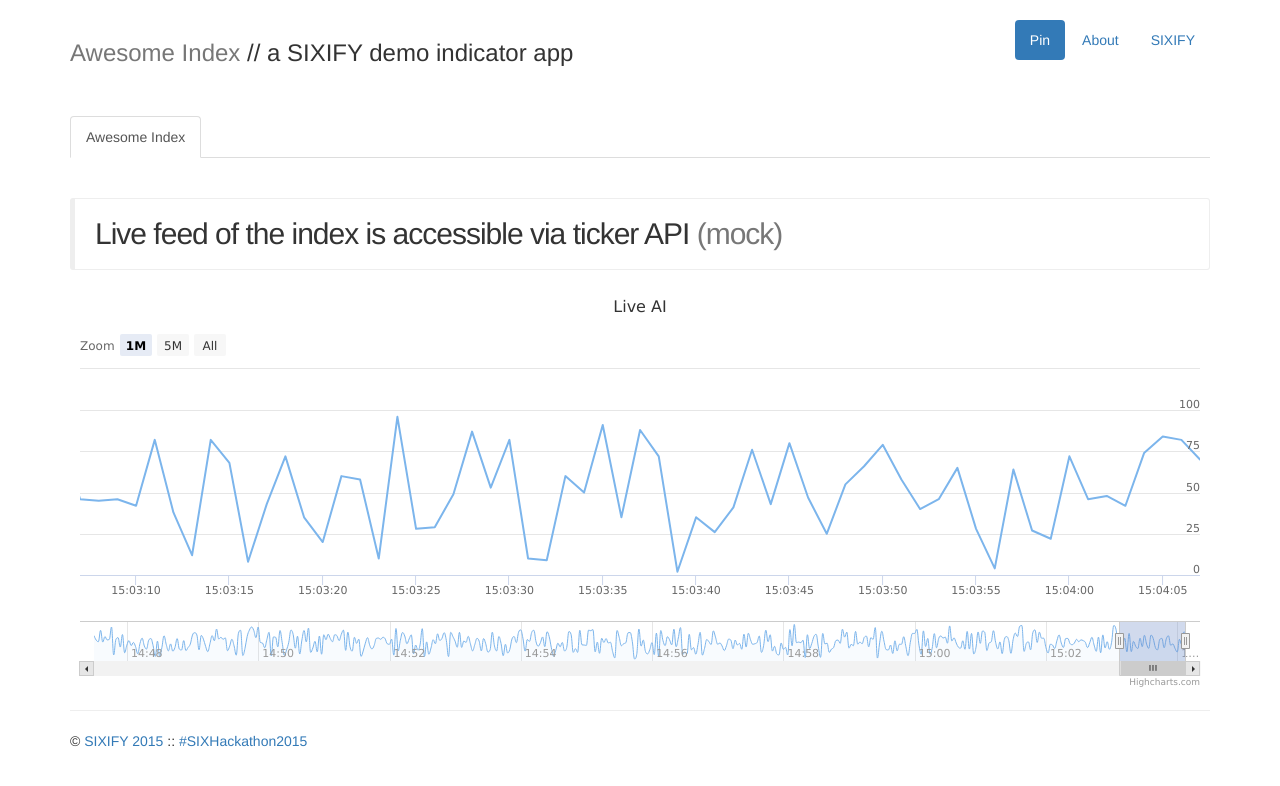
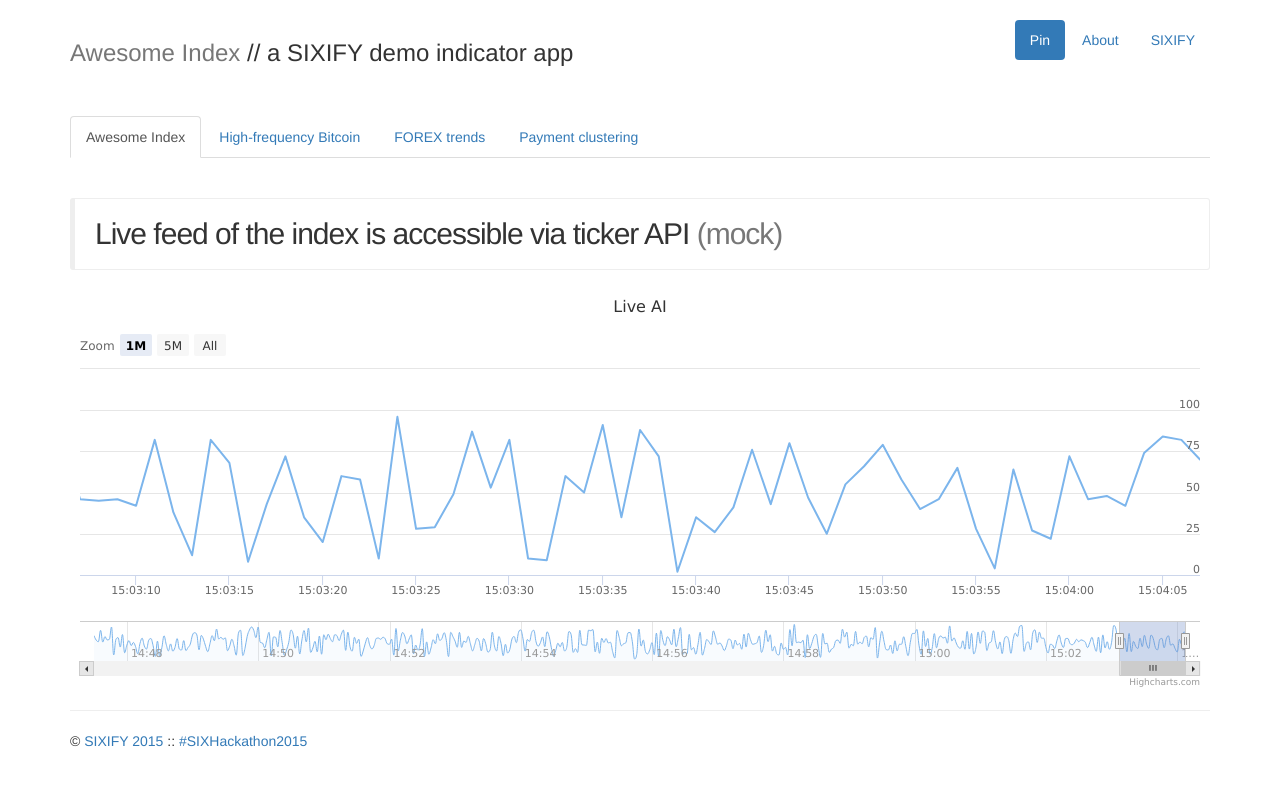
Before and after one commit to sixify/sixify, a plain HTML site: page visualize/index.html in a window 1280 px wide. Drawn offline with nearby package versions, Linux system fonts and the light colour scheme; animation ran at ten frames a second.

Commit message:
modified:   sixify_highfreq.json modified:   ../index.html modified:   ../scripts/highfreq.js

```diff
--- a/visualize/data/sixify_highfreq.json
+++ b/visualize/data/sixify_highfreq.json
@@ -1 +1 @@
-["data/sixify_geomean_btcusd.txt"]
+["data/sixify_aggregate_btcusd.txt"]
--- a/visualize/index.html
+++ b/visualize/index.html
@@ -39,9 +39,9 @@
 
       <ul id="visual-tabs" class="nav nav-tabs">
         <li role="presentation" class="active"><a href="#ai">Awesome Index</a></li>
-        <!-- <li role="presentation"><a href="#highfreq">High-frequency Bitcoin</a></li>
+        <li role="presentation"><a href="#highfreq">High-frequency Bitcoin</a></li>
         <li role="presentation"><a href="#forex">FOREX trends</a></li>
-        <li role="presentation"><a href="#payment_clustering">Payment clustering</a></li> -->
+        <li role="presentation"><a href="#payment_clustering">Payment clustering</a></li>
       </ul>
 
       <br>
@@ -84,10 +84,16 @@
     <script src="scripts/highfreq.js"></script>
     <script src="scripts/forex.js"></script>
     <script type="text/javascript"> <!--
-      // jQuery( document ).ready(function( $ ) {
-      //   $("[data-toggle='tooltip']").tooltip();
-      //   $("[data-toggle='dropdown']").dropdown();
-      // });
+      jQuery( document ).ready(function( $ ) {
+        // $("[data-toggle='tooltip']").tooltip();
+        // $("[data-toggle='dropdown']").dropdown();
+        $("[data-highcharts-chart]").each(function () {
+            var highChart = Highcharts.charts[$(this).data('highchartsChart')];
+            var highChartCont = $(highChart.container).parent();
+            highChart.setSize(highChartCont.width(), highChartCont.height());
+            highChart.hasUserSize = undefined;
+        });
+      });
     -->
     </script>
   </body>
--- a/visualize/scripts/highfreq.js
+++ b/visualize/scripts/highfreq.js
@@ -1,6 +1,12 @@
 $(function () {
     var seriesOptions = [],
         seriesCounter = 0,
+        parseName = function(filename) {
+            var re = new RegExp("_(.*?).txt");
+            var res = filename.match(re);
+            // console.log(res[1]);
+            return res[1];
+        },
         // create the chart when all data is loaded
         createChart = function () {
 
@@ -10,7 +16,18 @@ $(function () {
                     credits: false,
 
                     title: {
-                        text: "Distributed market prices vs. avarage ",
+                        text: "Distributed market prices vs. relative strength",
+                    },
+
+                    xAxis: {
+                        type: "datetime",
+                    },
+
+                    labels: {
+                        formatter: function() {
+                            // return Highcharts.dateFormat('%a %d %b', this.value);
+                            return Highcharts.dateFormat('%H:%M:%S', this.value);
+                        }
                     },
 
                     // tooltip: {
@@ -76,9 +93,11 @@ $(function () {
     $.getJSON('data/sixify_highfreq.json', function (series_files) {
         $.each(series_files, function (i, series_name) {
             $.getJSON(series_name, function (data) {
-                console.log(series_name);
-                console.log(data);
+                // console.log(series_name);
+
+                // console.log(data);
                 var series = {
+                    name: parseName(series_name),
                     data: data['price']
                 };
                 seriesOptions.push(series);
@@ -91,24 +110,6 @@ $(function () {
             });
         });
     })
-    // $.each(names, function (i, name) {
-
-    //     $.getJSON('http://www.highcharts.com/samples/data/jsonp.php?filename=' + name.toLowerCase() + '-c.json&callback=?',    function (data) {
-
-    //         seriesOptions[i] = {
-    //             name: name,
-    //             data: data
-    //         };
-
-    //         // As we're loading the data asynchronously, we don't know what order it will arrive. So
-    //         // we keep a counter and create the chart when all the data is loaded.
-    //         seriesCounter += 1;
-
-    //         if (seriesCounter === names.length) {
-    //             createChart();
-    //         }
-    //     });
-    // });
 });
 
 
```
